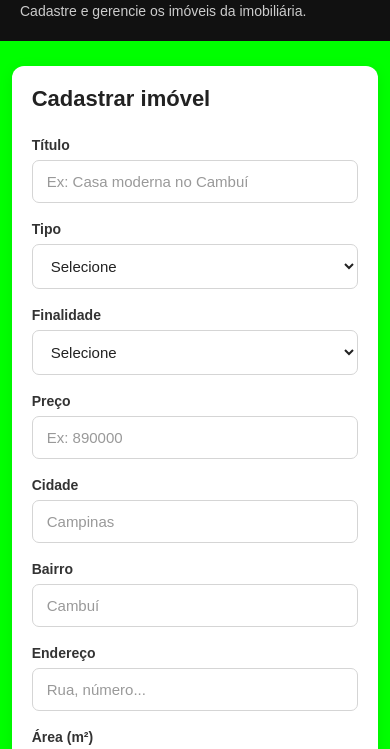
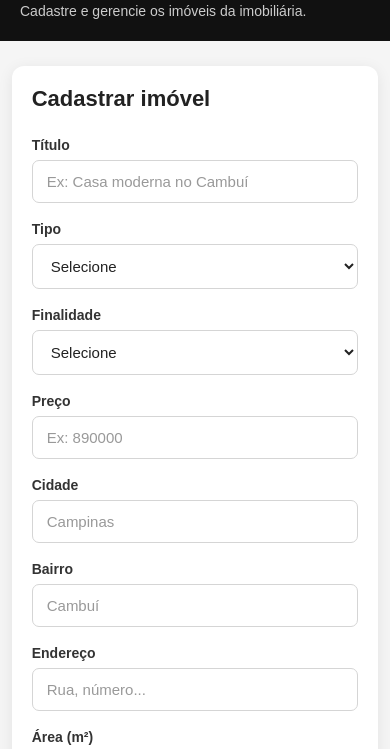
Before and after one commit to skullacho/TCC-3, a plain HTML site: page frontend/admin/index.html in a window 390 px wide. Shown: the part 52-801 px from the top of the page. Drawn offline with Linux system fonts and the light colour scheme; files that its build step writes are made by us from their sources; no server answers.

Commit message:
Update style.css

```diff
--- a/frontend/admin/style.css
+++ b/frontend/admin/style.css
@@ -374,7 +374,4 @@ section h2 {
     .btn-excluir {
         width: 100%;
     }
-   body {
-    background: lime !important;
 }
-}
```
